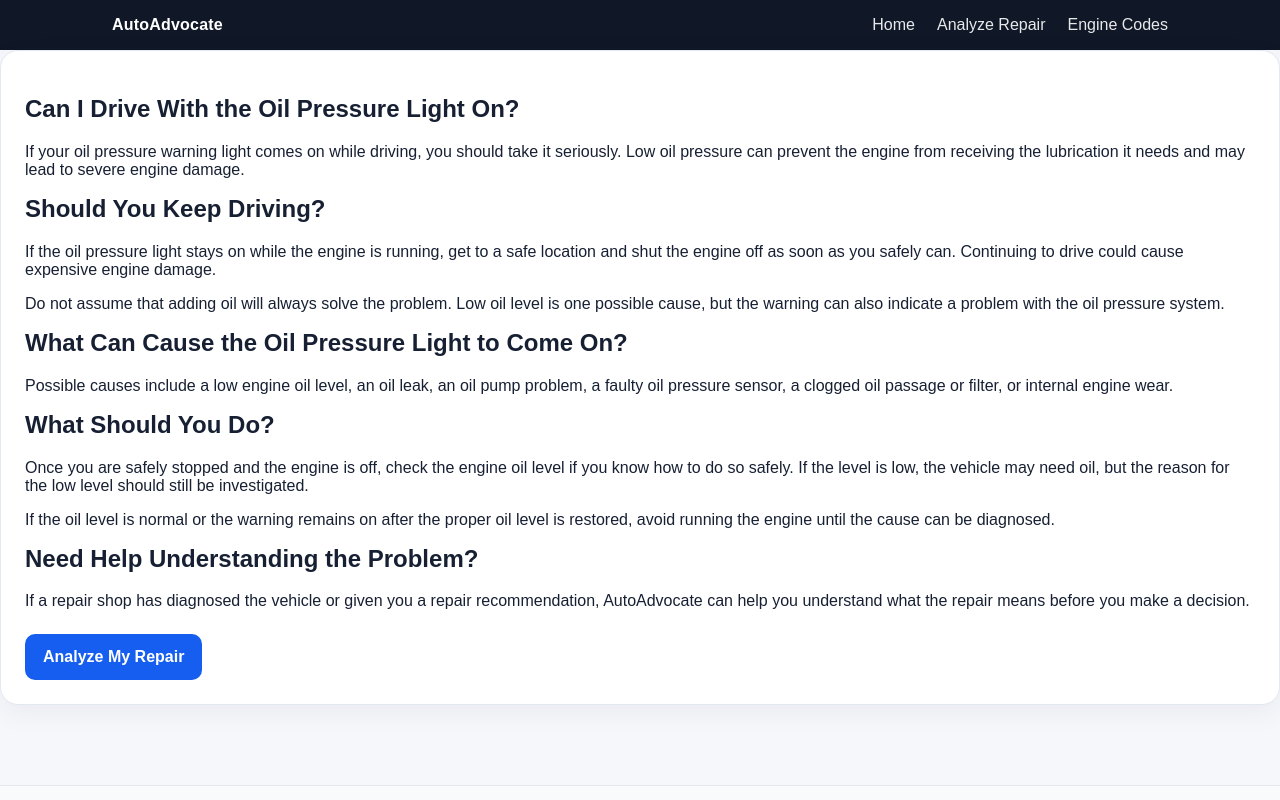
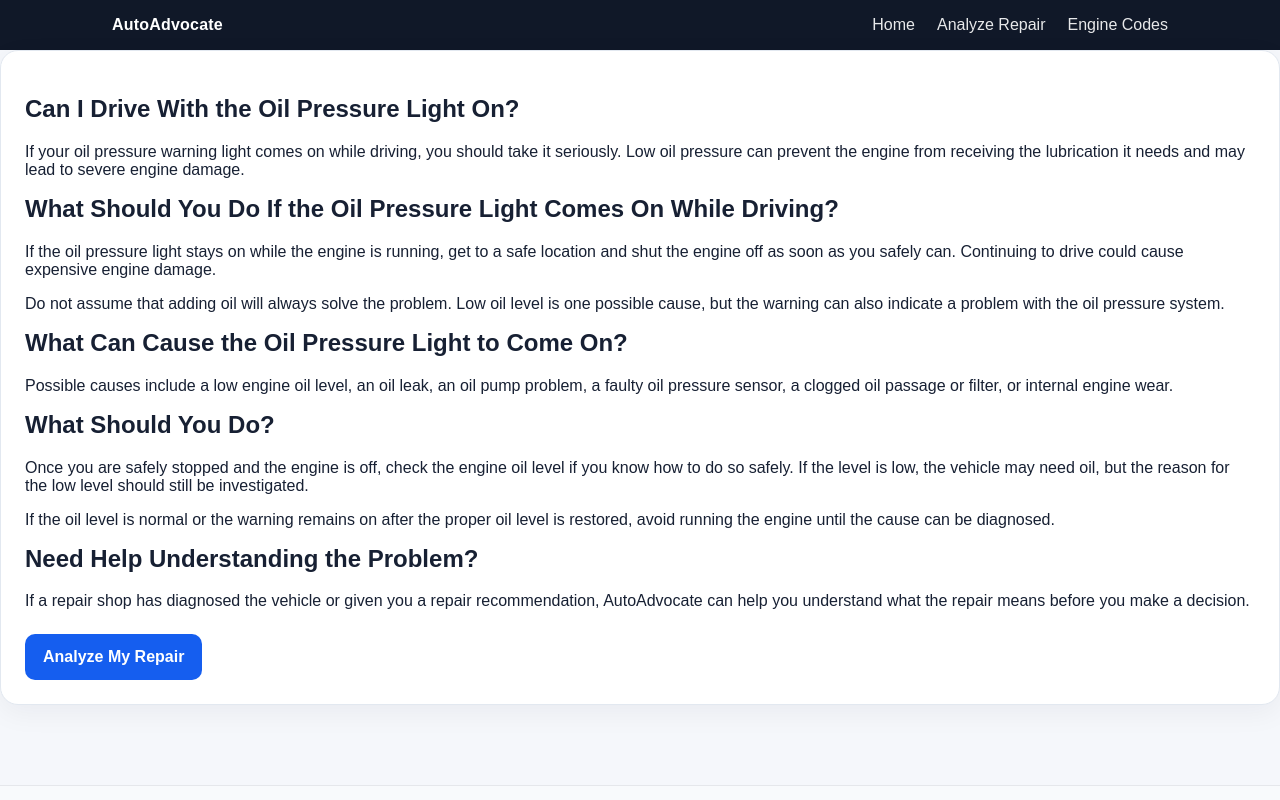
Before and after one commit to freydo7003/AutoAdvocate, a Next.js app: page /can-i-drive-with-oil-pressure-light-on in a window 1280 px wide. Shown: the top 800 px of the page. Built offline with nearby package versions, Linux system fonts and the light colour scheme.

Commit message:
Optimize oil pressure page search heading

```diff
--- a/app/can-i-drive-with-oil-pressure-light-on/page.tsx
+++ b/app/can-i-drive-with-oil-pressure-light-on/page.tsx
@@ -19,7 +19,7 @@ export default function CanIDriveWithOilPressureLightPage() {
           damage.
         </p>
 
-        <h2>Should You Keep Driving?</h2>
+        <h2>What Should You Do If the Oil Pressure Light Comes On While Driving?</h2>
 
         <p>
           If the oil pressure light stays on while the engine is running, get
```
